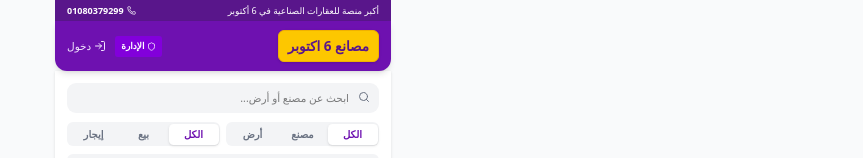
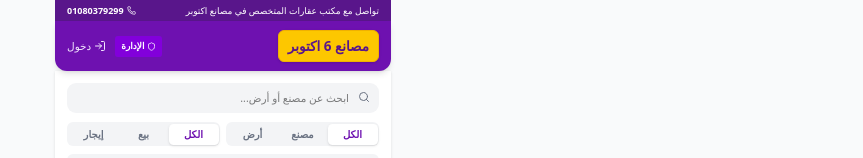
Before and after one commit to ahmedslman787878/ahmed, a React (Vite) app: page / in a window 1280 px wide. Shown: the top 158 px of the page, without its empty margins (417-1280 px from the left). Built offline with nearby package versions, Linux system fonts and the light colour scheme; no server answers; the database is empty.

Commit message:
fix(ui): Update top bar text and reduce image quality
Refine the top bar advertisement text for better clarity.
Lower image compression quality and maximum width for uploaded banners to prevent exceeding Firestore's 1MB limit and improve load times.

```diff
--- a/src/App.tsx
+++ b/src/App.tsx
@@ -67,7 +67,7 @@ export default function App() {
       <div className="min-h-screen bg-gray-50 pb-20 font-sans relative" dir="rtl">
         {/* Top Bar */}
         <div className="bg-purple-900 text-white text-[10px] sm:text-xs py-1.5 px-4 flex justify-between items-center max-w-md mx-auto">
-          <span className="font-medium">أكبر منصة للعقارات الصناعية في 6 أكتوبر</span>
+          <span className="font-medium">تواصل مع مكتب عقارات المتخصص في مصانع اكتوبر</span>
           <a href="tel:01080379299" className="flex items-center gap-1 font-bold hover:text-purple-200 transition-colors">
             <Phone className="w-3 h-3" />
             <span dir="ltr">01080379299</span>
--- a/src/pages/AdminDashboard.tsx
+++ b/src/pages/AdminDashboard.tsx
@@ -165,7 +165,7 @@ export default function AdminDashboard() {
         let width = img.width;
         let height = img.height;
 
-        const MAX_WIDTH = 1200;
+        const MAX_WIDTH = 800; // Reduced from 1200 to ensure it fits in Firestore 1MB limit
         if (width > MAX_WIDTH) {
           height = Math.round((height * MAX_WIDTH) / width);
           width = MAX_WIDTH;
@@ -176,7 +176,7 @@ export default function AdminDashboard() {
         const ctx = canvas.getContext('2d');
         ctx?.drawImage(img, 0, 0, width, height);
 
-        const dataUrl = canvas.toDataURL('image/jpeg', 0.7);
+        const dataUrl = canvas.toDataURL('image/jpeg', 0.5); // Reduced quality from 0.7 to 0.5
         setBannerImage(dataUrl);
       };
       img.src = event.target?.result as string;
```
